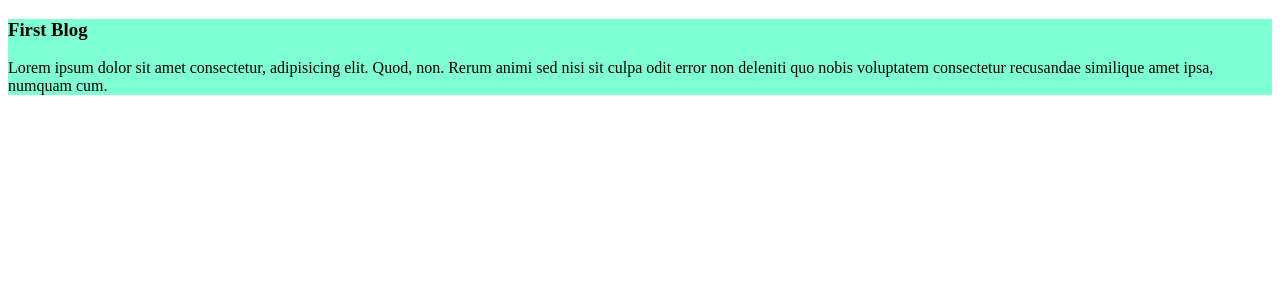
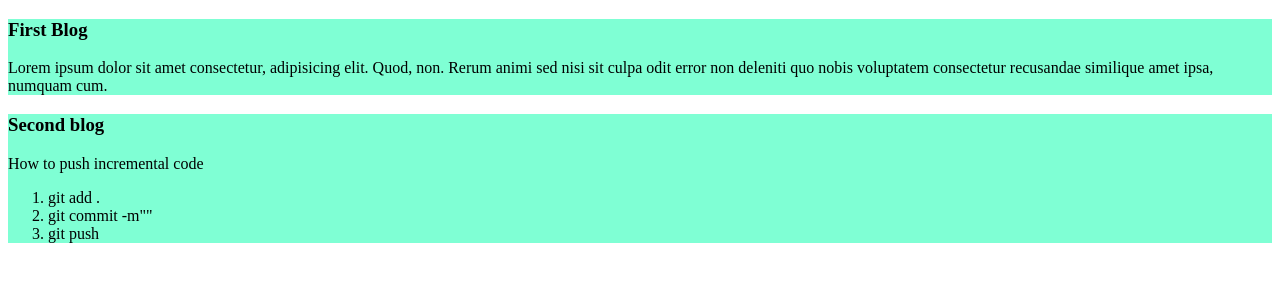
Before and after one commit to Faham73/My-First-Githube-rep, a plain HTML site: page index.html in a window 1280 px wide. Drawn offline with Linux system fonts and the light colour scheme.

Commit message:
pushing formula

```diff
--- a/index.html
+++ b/index.html
@@ -12,5 +12,15 @@
         Lorem ipsum dolor sit amet consectetur, adipisicing elit. Quod, non. Rerum animi sed nisi sit culpa odit error non deleniti quo nobis voluptatem consectetur recusandae similique amet ipsa, numquam cum.
 
     </div>
+    <div>
+        <h3>Second blog</h3>
+        How to push incremental code
+        <ol>
+            <li>git add .</li>
+            <li>git commit -m""</li>
+            <li>git push</li>
+        </ol>
+
+    </div>
 </body>
 </html>
```
